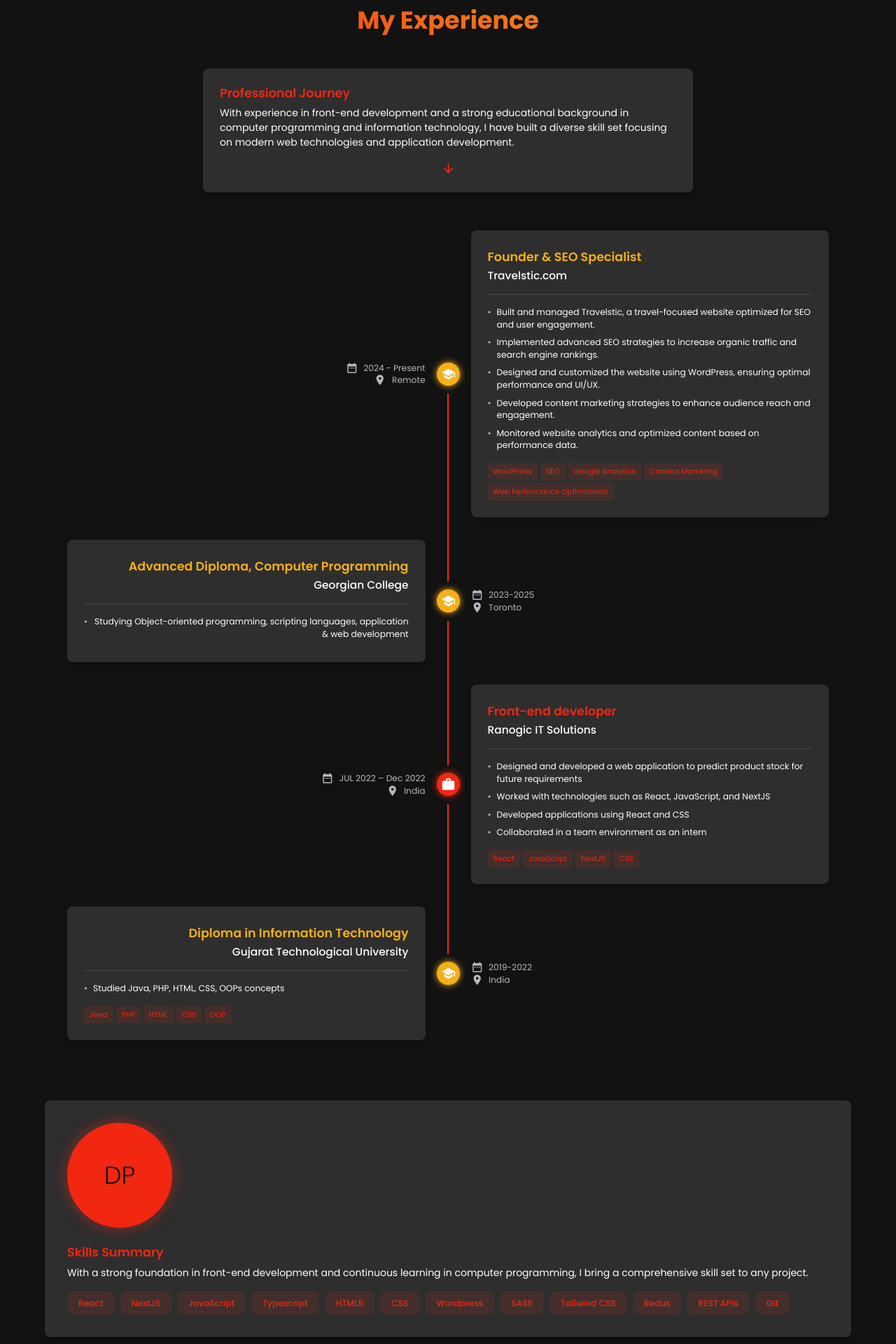
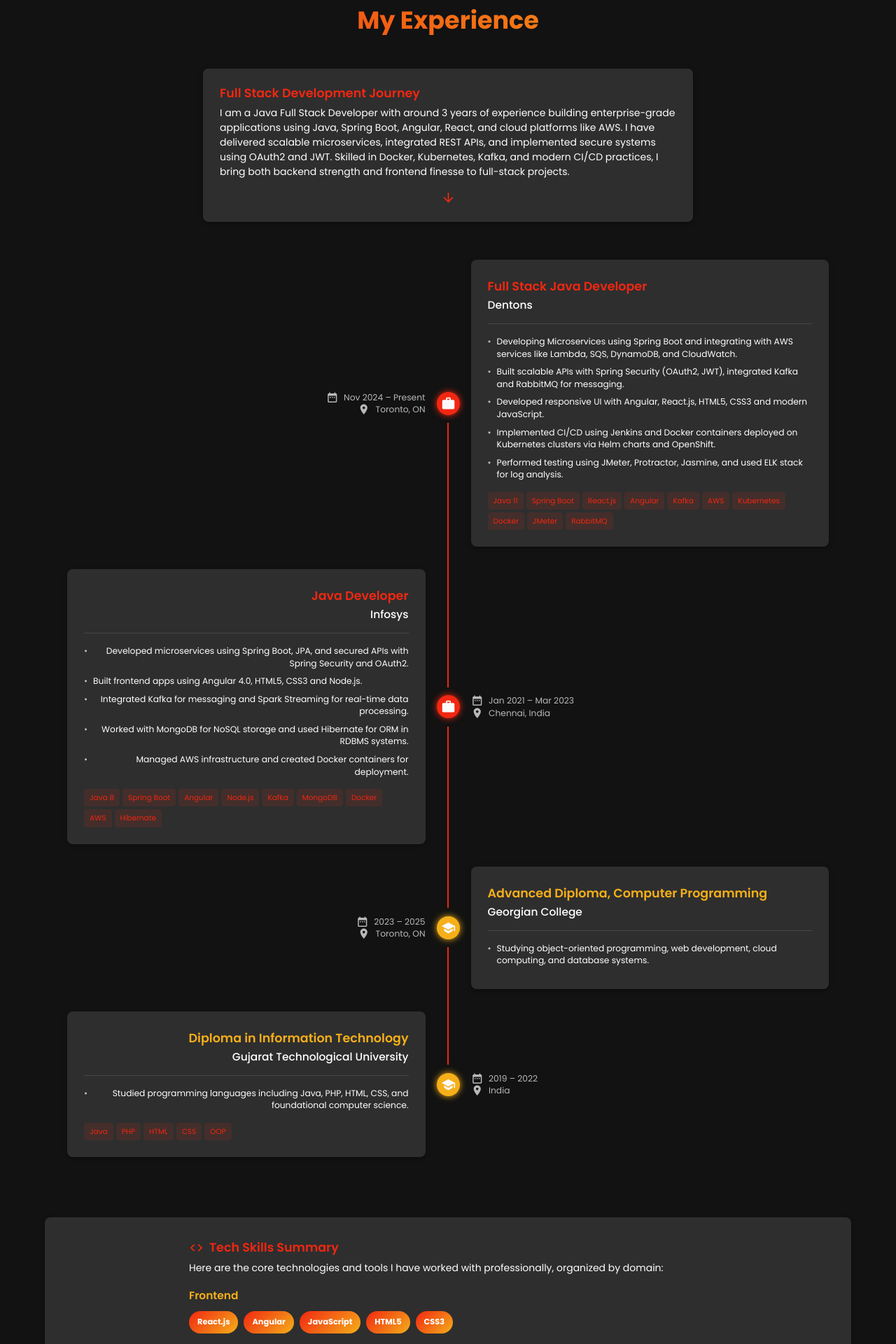
Before and after one commit to Dhruv1030/dhruv-portfolio, a Next.js app: page /experience in a window 1280 px wide. Shown: the part 120-2040 px from the top of the page at 70% size. Built offline with nearby package versions, Linux system fonts and the light colour scheme.

Commit message:
Experience Added
Some improvments on skills

```diff
--- a/pages/experience.js
+++ b/pages/experience.js
@@ -10,6 +10,8 @@ import {
   Grid,
   Divider,
   Avatar,
+  Chip,
+  Button,
 } from "@mui/material";
 import {
   Timeline,
@@ -26,67 +28,85 @@ import {
   LocationOn,
   DateRange,
   ArrowDownward,
+  Code,
 } from "@mui/icons-material";
 
 const experienceData = [
   {
-    id: 2,
-    title: "Founder & SEO Specialist",
-    company: "Travelstic.com",
-    location: "Remote",
-    duration: "2024 - Present",
-    type: "experience",
+    id: 1,
+    title: "Full Stack Java Developer",
+    company: "Dentons",
+    location: "Toronto, ON",
+    duration: "Nov 2024 – Present",
+    type: "work",
     description: [
-      "Built and managed Travelstic, a travel-focused website optimized for SEO and user engagement.",
-      "Implemented advanced SEO strategies to increase organic traffic and search engine rankings.",
-      "Designed and customized the website using WordPress, ensuring optimal performance and UI/UX.",
-      "Developed content marketing strategies to enhance audience reach and engagement.",
-      "Monitored website analytics and optimized content based on performance data.",
+      "Developing Microservices using Spring Boot and integrating with AWS services like Lambda, SQS, DynamoDB, and CloudWatch.",
+      "Built scalable APIs with Spring Security (OAuth2, JWT), integrated Kafka and RabbitMQ for messaging.",
+      "Developed responsive UI with Angular, React.js, HTML5, CSS3 and modern JavaScript.",
+      "Implemented CI/CD using Jenkins and Docker containers deployed on Kubernetes clusters via Helm charts and OpenShift.",
+      "Performed testing using JMeter, Protractor, Jasmine, and used ELK stack for log analysis.",
     ],
     technologies: [
-      "WordPress",
-      "SEO",
-      "Google Analytics",
-      "Content Marketing",
-      "Web Performance Optimization",
+      "Java 11",
+      "Spring Boot",
+      "React.js",
+      "Angular",
+      "Kafka",
+      "AWS",
+      "Kubernetes",
+      "Docker",
+      "JMeter",
+      "RabbitMQ",
     ],
   },
-
   {
     id: 2,
-    title: "Advanced Diploma, Computer Programming",
-    company: "Georgian College",
-    location: "Toronto",
-    duration: "2023-2025",
-    type: "education",
+    title: "Java Developer",
+    company: "Infosys",
+    location: "Chennai, India",
+    duration: "Jan 2021 – Mar 2023",
+    type: "work",
     description: [
-      "Studying Object-oriented programming, scripting languages, application & web development",
+      "Developed microservices using Spring Boot, JPA, and secured APIs with Spring Security and OAuth2.",
+      "Built frontend apps using Angular 4.0, HTML5, CSS3 and Node.js.",
+      "Integrated Kafka for messaging and Spark Streaming for real-time data processing.",
+      "Worked with MongoDB for NoSQL storage and used Hibernate for ORM in RDBMS systems.",
+      "Managed AWS infrastructure and created Docker containers for deployment.",
     ],
-    technologies: [],
+    technologies: [
+      "Java 8",
+      "Spring Boot",
+      "Angular",
+      "Node.js",
+      "Kafka",
+      "MongoDB",
+      "Docker",
+      "AWS",
+      "Hibernate",
+    ],
   },
   {
     id: 3,
-    title: "Front-end developer",
-    company: "Ranogic IT Solutions",
-    location: "India",
-    duration: "JUL 2022 – Dec 2022",
-    type: "work",
+    title: "Advanced Diploma, Computer Programming",
+    company: "Georgian College",
+    location: "Toronto, ON",
+    duration: "2023 – 2025",
+    type: "education",
     description: [
-      "Designed and developed a web application to predict product stock for future requirements",
-      "Worked with technologies such as React, JavaScript, and NextJS",
-      "Developed applications using React and CSS",
-      "Collaborated in a team environment as an intern",
+      "Studying object-oriented programming, web development, cloud computing, and database systems.",
     ],
-    technologies: ["React", "JavaScript", "NextJS", "CSS"],
+    technologies: [],
   },
   {
     id: 4,
     title: "Diploma in Information Technology",
     company: "Gujarat Technological University",
     location: "India",
-    duration: "2019-2022",
+    duration: "2019 – 2022",
     type: "education",
-    description: ["Studied Java, PHP, HTML, CSS, OOPs concepts"],
+    description: [
+      "Studied programming languages including Java, PHP, HTML, CSS, and foundational computer science.",
+    ],
     technologies: ["Java", "PHP", "HTML", "CSS", "OOP"],
   },
 ];
@@ -114,6 +134,13 @@ const Experience = () => {
         ease: "easeOut",
       },
     },
+  };
+  const skillCategories = {
+    Frontend: ["React.js", "Angular", "JavaScript", "HTML5", "CSS3"],
+    Backend: ["Java 11", "Spring Boot", "Node.js", "REST APIs"],
+    DevOps: ["Docker", "Kubernetes", "Git"],
+    Cloud: ["AWS"],
+    Messaging: ["Kafka", "RabbitMQ"],
   };
 
   return (
@@ -165,13 +192,16 @@ const Experience = () => {
             gutterBottom
             sx={{ fontWeight: 600, color: theme.palette.primary.main }}
           >
-            Professional Journey
+            Full Stack Development Journey
           </Typography>
           <Typography variant="body1" paragraph>
-            With experience in front-end development and a strong educational
-            background in computer programming and information technology, I
-            have built a diverse skill set focusing on modern web technologies
-            and application development.
+            I am a Java Full Stack Developer with around 3 years of experience
+            building enterprise-grade applications using Java, Spring Boot,
+            Angular, React, and cloud platforms like AWS. I have delivered
+            scalable microservices, integrated REST APIs, and implemented secure
+            systems using OAuth2 and JWT. Skilled in Docker, Kubernetes, Kafka,
+            and modern CI/CD practices, I bring both backend strength and
+            frontend finesse to full-stack projects.
           </Typography>
           <Box
             sx={{
@@ -395,46 +425,60 @@ const Experience = () => {
                 <Typography
                   variant="h5"
                   gutterBottom
-                  sx={{ fontWeight: 600, color: theme.palette.primary.main }}
+                  sx={{
+                    fontWeight: 600,
+                    color: theme.palette.primary.main,
+                    display: "flex",
+                    alignItems: "center",
+                    gap: 1,
+                  }}
                 >
-                  Skills Summary
+                  <Code /> Tech Skills Summary
                 </Typography>
                 <Typography variant="body1" paragraph>
-                  With a strong foundation in front-end development and
-                  continuous learning in computer programming, I bring a
-                  comprehensive skill set to any project.
+                  Here are the core technologies and tools I have worked with
+                  professionally, organized by domain:
                 </Typography>
-                <Box sx={{ display: "flex", flexWrap: "wrap", gap: 1, mt: 2 }}>
-                  {[
-                    "React",
-                    "NextJS",
-                    "JavaScript",
-                    "Typescript",
-                    "HTML5",
-                    "CSS",
-                    "Wordpress",
-                    "SASS",
-                    "Tailwind CSS",
-                    "Redux",
-                    "REST APIs",
-                    "Git",
-                  ].map((skill) => (
+                {Object.entries(skillCategories).map(([category, skills]) => (
+                  <Box key={category} sx={{ mt: 2 }}>
                     <Typography
-                      key={skill}
-                      variant="body2"
+                      variant="subtitle1"
                       sx={{
-                        px: 2,
-                        py: 1,
-                        borderRadius: 2,
-                        bgcolor: alpha(theme.palette.primary.main, 0.1),
-                        color: theme.palette.primary.main,
-                        fontWeight: 500,
+                        fontWeight: 600,
+                        mb: 1,
+                        color: theme.palette.secondary.main,
                       }}
                     >
-                      {skill}
+                      {category}
                     </Typography>
-                  ))}
-                </Box>
+                    <Box sx={{ display: "flex", flexWrap: "wrap", gap: 1 }}>
+                      {skills.map((skill) => (
+                        <Chip
+                          key={skill}
+                          label={skill}
+                          sx={{
+                            background:
+                              "linear-gradient(135deg, #f12711, #f5af19)",
+                            color: "#fff",
+                            fontWeight: "bold",
+                          }}
+                        />
+                      ))}
+                    </Box>
+                  </Box>
+                ))}
+                <Button
+                  variant="outlined"
+                  href="/skills"
+                  sx={{
+                    mt: 4,
+                    borderRadius: 2,
+                    borderColor: "#f12711",
+                    color: "#f12711",
+                  }}
+                >
+                  View Detailed Skills →
+                </Button>
               </Grid>
             </Grid>
           </Paper>
--- a/pages/index.js
+++ b/pages/index.js
@@ -191,7 +191,7 @@ const Home = () => {
             <Button
               variant="outlined"
               size="large"
-              onClick={() => navigate("/about")}
+              onClick={() => router.push("/about")}
               sx={{
                 borderRadius: "30px",
                 px: 4,
```
Also changed, not shown: pages/skills.js (+30 -5 lines).
